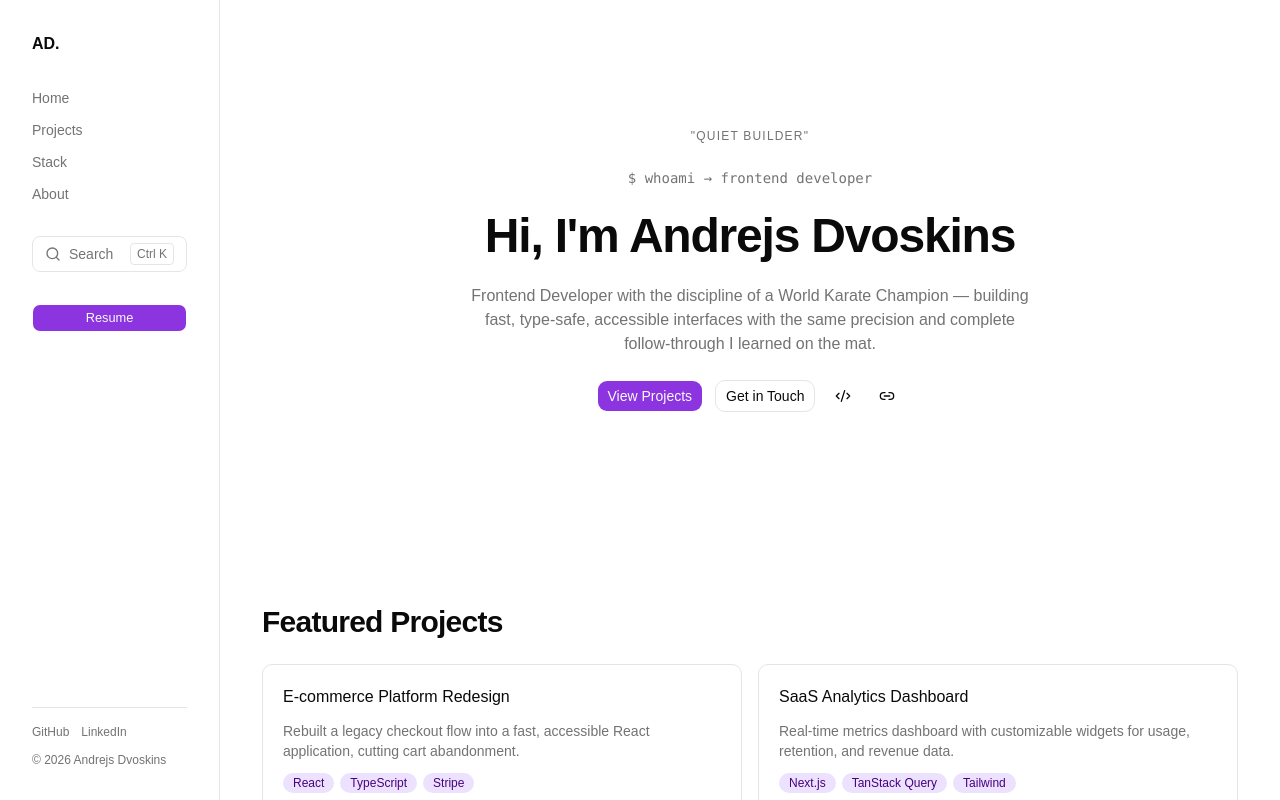
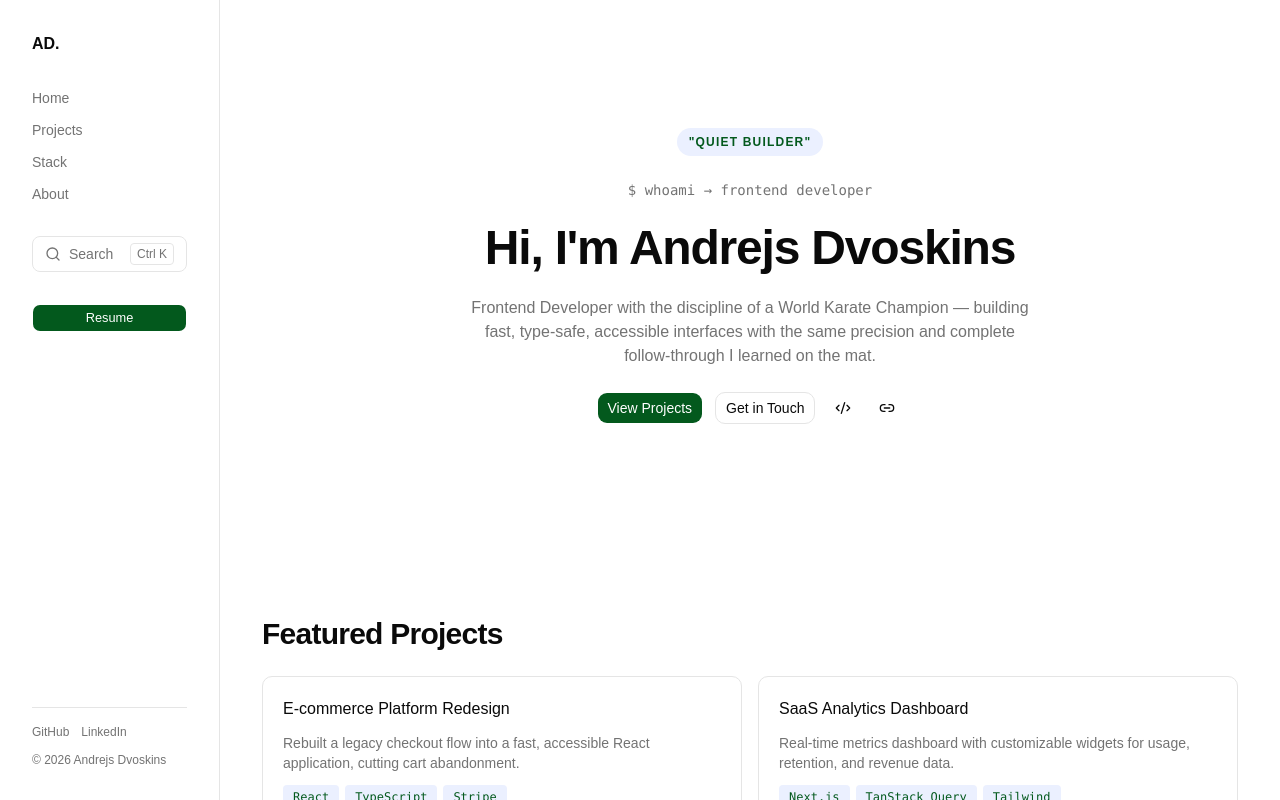
Before and after one commit to Funtazer07/showcase-portfolio, a React (Vite) app: page / in a window 1280 px wide. Shown: the top 800 px of the page. Built offline with nearby package versions, Linux system fonts and the light colour scheme.

Commit message:
adjusted styling (colors)

```diff
--- a/src/components/FeaturedProjects.tsx
+++ b/src/components/FeaturedProjects.tsx
@@ -21,7 +21,7 @@ function FeaturedProjects() {
               {project.techStack.map((tech) => (
                 <span
                   key={tech}
-                  className="rounded-full bg-accent px-2.5 py-0.5 text-xs font-medium text-accent-foreground"
+                  className="rounded bg-accent px-2.5 py-1 font-mono text-xs font-medium text-accent-foreground"
                 >
                   {tech}
                 </span>
--- a/src/components/Hero.tsx
+++ b/src/components/Hero.tsx
@@ -8,7 +8,7 @@ function Hero() {
       id="home"
       className="flex scroll-mt-20 flex-col items-center gap-6 px-6 py-24 text-center sm:py-32"
     >
-      <span className="text-xs font-medium tracking-widest text-muted-foreground uppercase">
+      <span className="rounded-full bg-accent px-3 py-1.5 text-xs font-semibold tracking-widest text-accent-foreground uppercase">
         {heroContent.eyebrow}
       </span>
       <p className="font-mono text-sm text-muted-foreground">
--- a/src/index.css
+++ b/src/index.css
@@ -17,8 +17,8 @@
   --popover: oklch(1 0 0);
   --popover-foreground: oklch(0.145 0 0);
 
-  --primary: oklch(0.54 0.24 302);
-  --primary-foreground: oklch(0.985 0 0);
+  --primary: #03591d;
+  --primary-foreground: #ffffff;
 
   --secondary: oklch(0.97 0 0);
   --secondary-foreground: oklch(0.205 0 0);
@@ -26,14 +26,14 @@
   --muted: oklch(0.97 0 0);
   --muted-foreground: oklch(0.556 0 0);
 
-  --accent: oklch(0.93 0.04 302);
-  --accent-foreground: oklch(0.32 0.18 302);
+  --accent: #ebf0ff;
+  --accent-foreground: #03591d;
 
   --destructive: oklch(0.577 0.245 27.325);
 
   --border: oklch(0.922 0 0);
   --input: oklch(0.922 0 0);
-  --ring: oklch(0.54 0.24 302);
+  --ring: #03591d;
 
   --chart-1: oklch(0.87 0 0);
   --chart-2: oklch(0.556 0 0);
@@ -45,12 +45,12 @@
 
   --sidebar: oklch(0.985 0 0);
   --sidebar-foreground: oklch(0.145 0 0);
-  --sidebar-primary: oklch(0.54 0.24 302);
-  --sidebar-primary-foreground: oklch(0.985 0 0);
-  --sidebar-accent: oklch(0.93 0.04 302);
-  --sidebar-accent-foreground: oklch(0.32 0.18 302);
+  --sidebar-primary: #03591d;
+  --sidebar-primary-foreground: #ffffff;
+  --sidebar-accent: #ebf0ff;
+  --sidebar-accent-foreground: #03591d;
   --sidebar-border: oklch(0.922 0 0);
-  --sidebar-ring: oklch(0.54 0.24 302);
+  --sidebar-ring: #03591d;
 }
 
 .dark {
@@ -60,18 +60,18 @@
   --card-foreground: oklch(0.985 0 0);
   --popover: oklch(0.205 0 0);
   --popover-foreground: oklch(0.985 0 0);
-  --primary: oklch(0.75 0.19 302);
-  --primary-foreground: oklch(0.145 0 0);
+  --primary: #22c55e;
+  --primary-foreground: #052e12;
   --secondary: oklch(0.269 0 0);
   --secondary-foreground: oklch(0.985 0 0);
   --muted: oklch(0.269 0 0);
   --muted-foreground: oklch(0.708 0 0);
-  --accent: oklch(0.32 0.1 302);
-  --accent-foreground: oklch(0.92 0.06 302);
+  --accent: rgba(34, 197, 94, 0.16);
+  --accent-foreground: #86efac;
   --destructive: oklch(0.704 0.191 22.216);
   --border: oklch(1 0 0 / 10%);
   --input: oklch(1 0 0 / 15%);
-  --ring: oklch(0.75 0.19 302);
+  --ring: #22c55e;
   --chart-1: oklch(0.87 0 0);
   --chart-2: oklch(0.556 0 0);
   --chart-3: oklch(0.439 0 0);
@@ -79,12 +79,12 @@
   --chart-5: oklch(0.269 0 0);
   --sidebar: oklch(0.205 0 0);
   --sidebar-foreground: oklch(0.985 0 0);
-  --sidebar-primary: oklch(0.75 0.19 302);
-  --sidebar-primary-foreground: oklch(0.145 0 0);
-  --sidebar-accent: oklch(0.32 0.1 302);
-  --sidebar-accent-foreground: oklch(0.92 0.06 302);
+  --sidebar-primary: #22c55e;
+  --sidebar-primary-foreground: #052e12;
+  --sidebar-accent: rgba(34, 197, 94, 0.16);
+  --sidebar-accent-foreground: #86efac;
   --sidebar-border: oklch(1 0 0 / 10%);
-  --sidebar-ring: oklch(0.75 0.19 302);
+  --sidebar-ring: #22c55e;
 }
 
 @theme inline {
```
